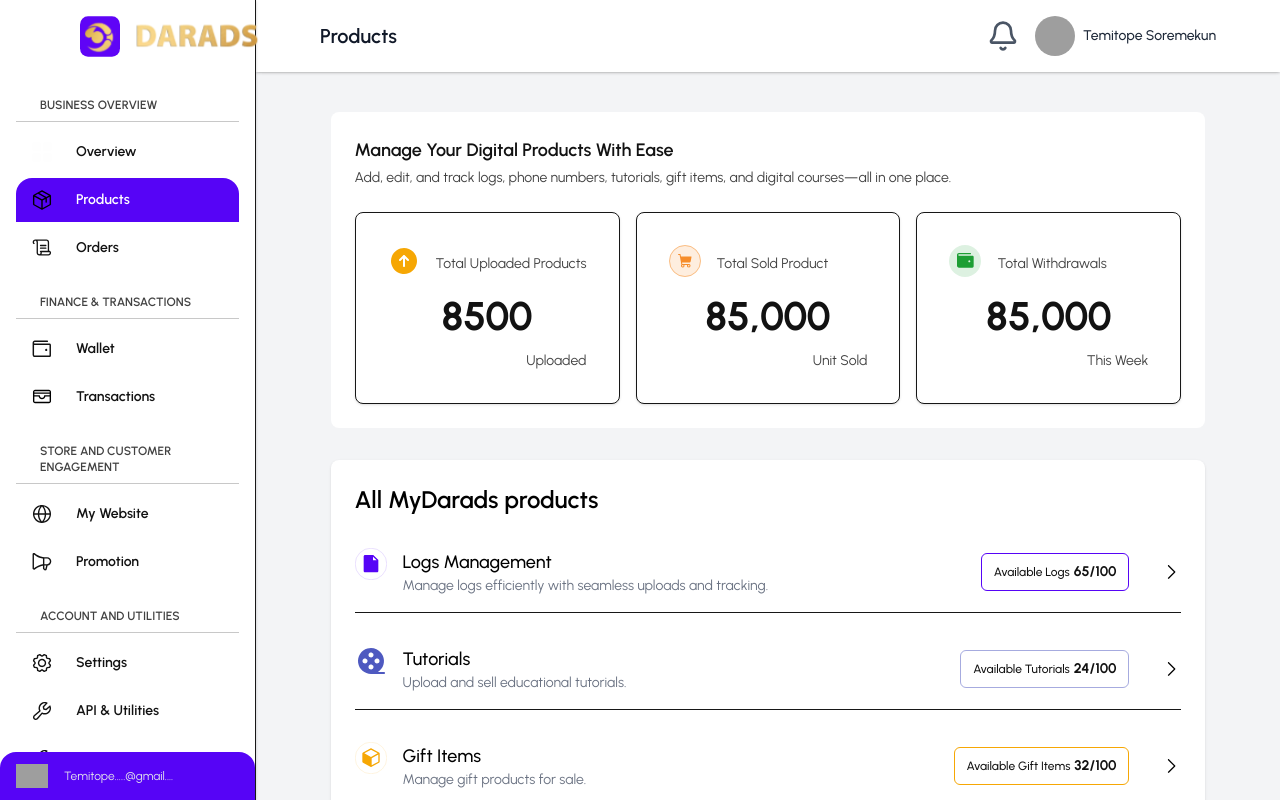
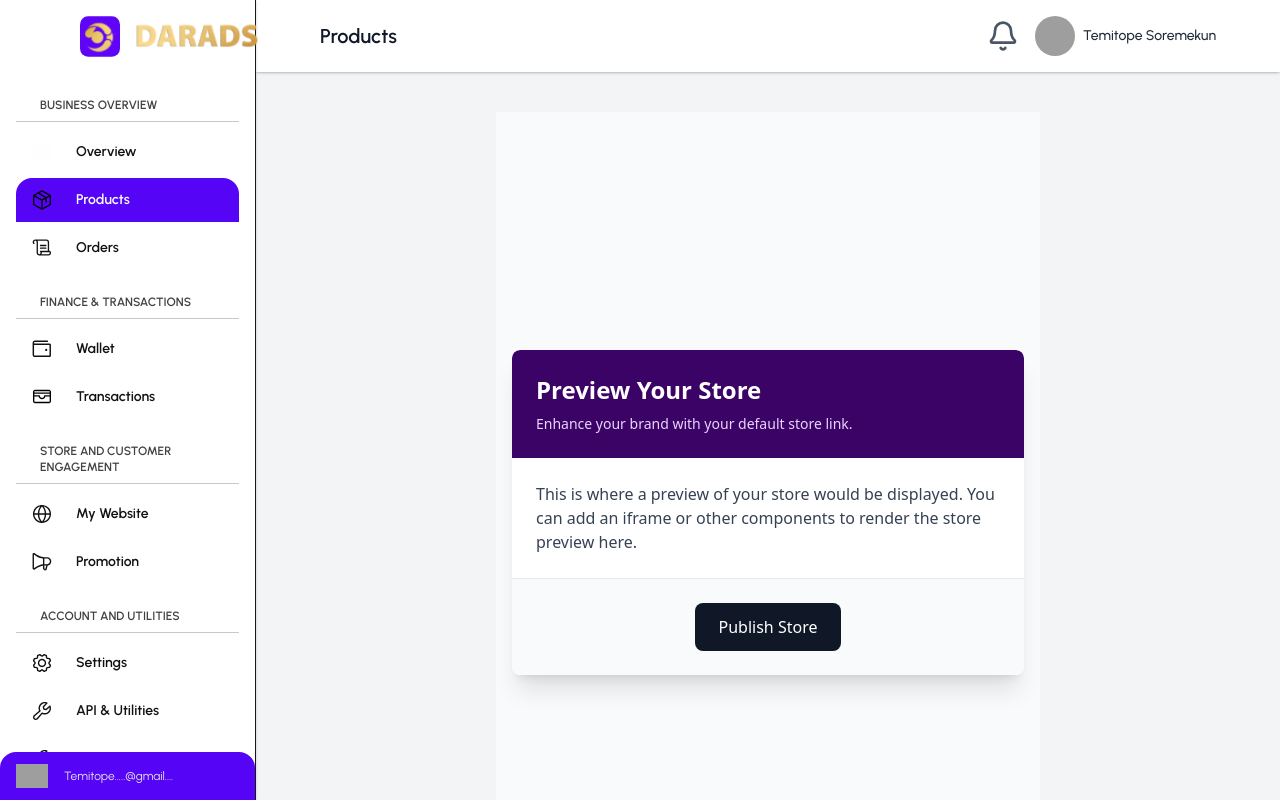
Before and after one commit to ExcellentSoft/DaradVendorPortalNew, a Next.js app: page /dashboard in a window 1280 px wide. Both pictures are taken after a click on the item "Products". Shown: the top 800 px of the page. Built offline with nearby package versions, Linux system fonts and the light colour scheme; grey boxes are pictures that could not be loaded.

Commit message:
last one

```diff
--- a/src/app/dashboard/page.tsx
+++ b/src/app/dashboard/page.tsx
@@ -4,7 +4,7 @@
 import Sidebar from "@/components/sidebar";
 import Header from "@/components/header";
 import Overview from "../../components/overview";
-import Product from "@/components/product";
+import Product from "@/components/Previewstore";
 import Support from "../../components/Storelink";
 
 
--- /dev/null
+++ b/src/components/Previewstore.tsx
@@ -0,0 +1,40 @@
+// components/StorePreview.tsx
+'use client';
+
+import React from 'react';
+
+const StorePreview: React.FC = () => {
+  return (
+    <div className="min-h-screen bg-gray-50 font-sans text-gray-900 flex items-center justify-center p-4">
+      <div className="bg-white rounded-lg shadow-xl w-full max-w-lg overflow-hidden">
+        {/* Header Section */}
+        <div className="bg-purple-950 text-white p-6 rounded-t-lg">
+          <h1 className="text-2xl font-bold mb-2">Preview Your Store</h1>
+          <p className="text-purple-200 text-sm">
+            Enhance your brand with your default store link.
+          </p>
+        </div>
+
+        {/* Main Content Area (Placeholder - Add your store preview content here) */}
+        <div className="p-6">
+          <p className="text-gray-700">
+            This is where a preview of your store would be displayed. You can add an iframe or other
+            components to render the store preview here.
+          </p>
+        </div>
+
+        {/* Footer Buttons */}
+        <div className="p-6 bg-gray-50 flex justify-center rounded-b-lg border-t border-gray-200">
+          <button
+            type="submit"
+            className="px-6 py-3 bg-gray-900 text-white rounded-lg font-medium hover:bg-gray-800 transition-colors duration-200"
+          >
+            Publish Store
+          </button>
+        </div>
+      </div>
+    </div>
+  );
+};
+
+export default StorePreview;
```
